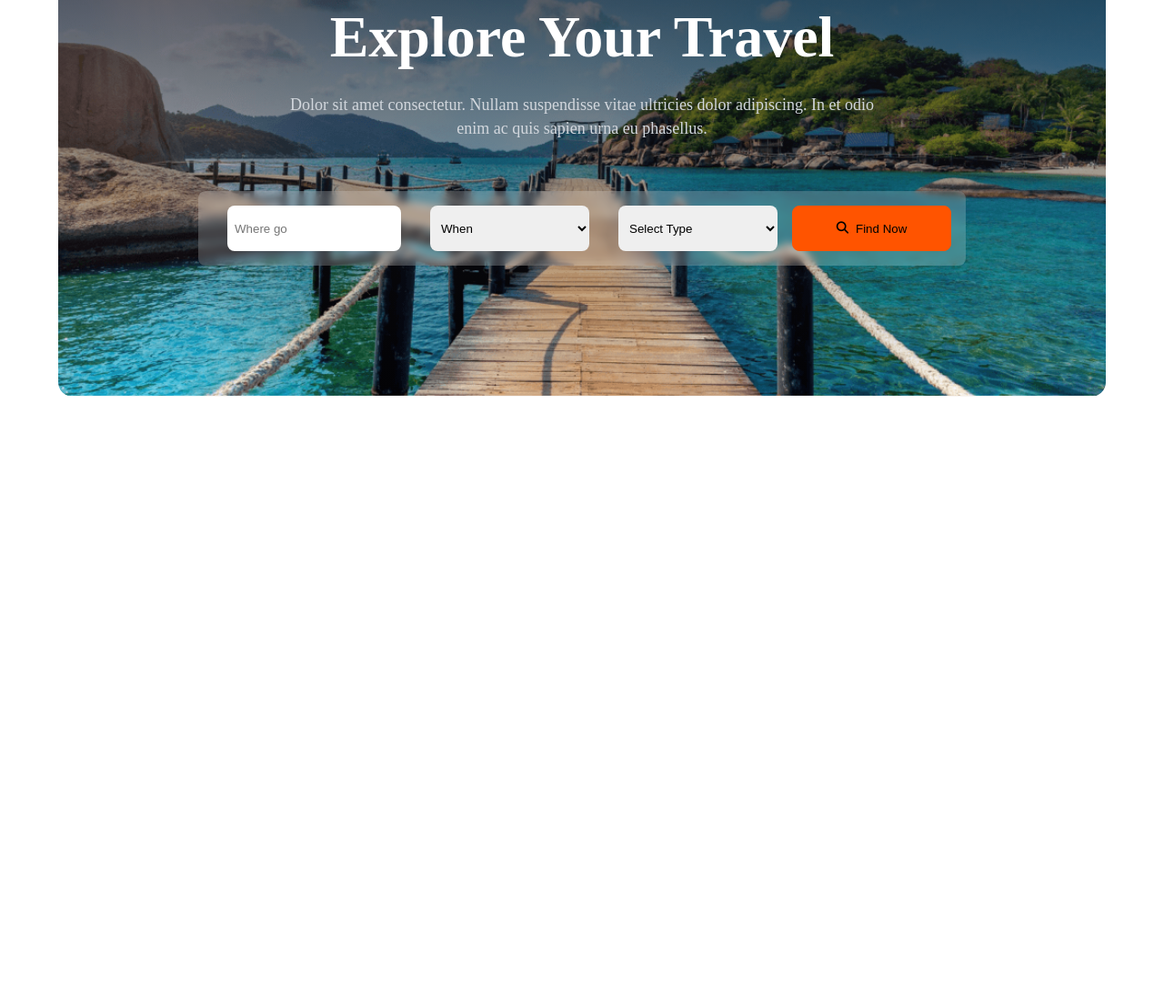
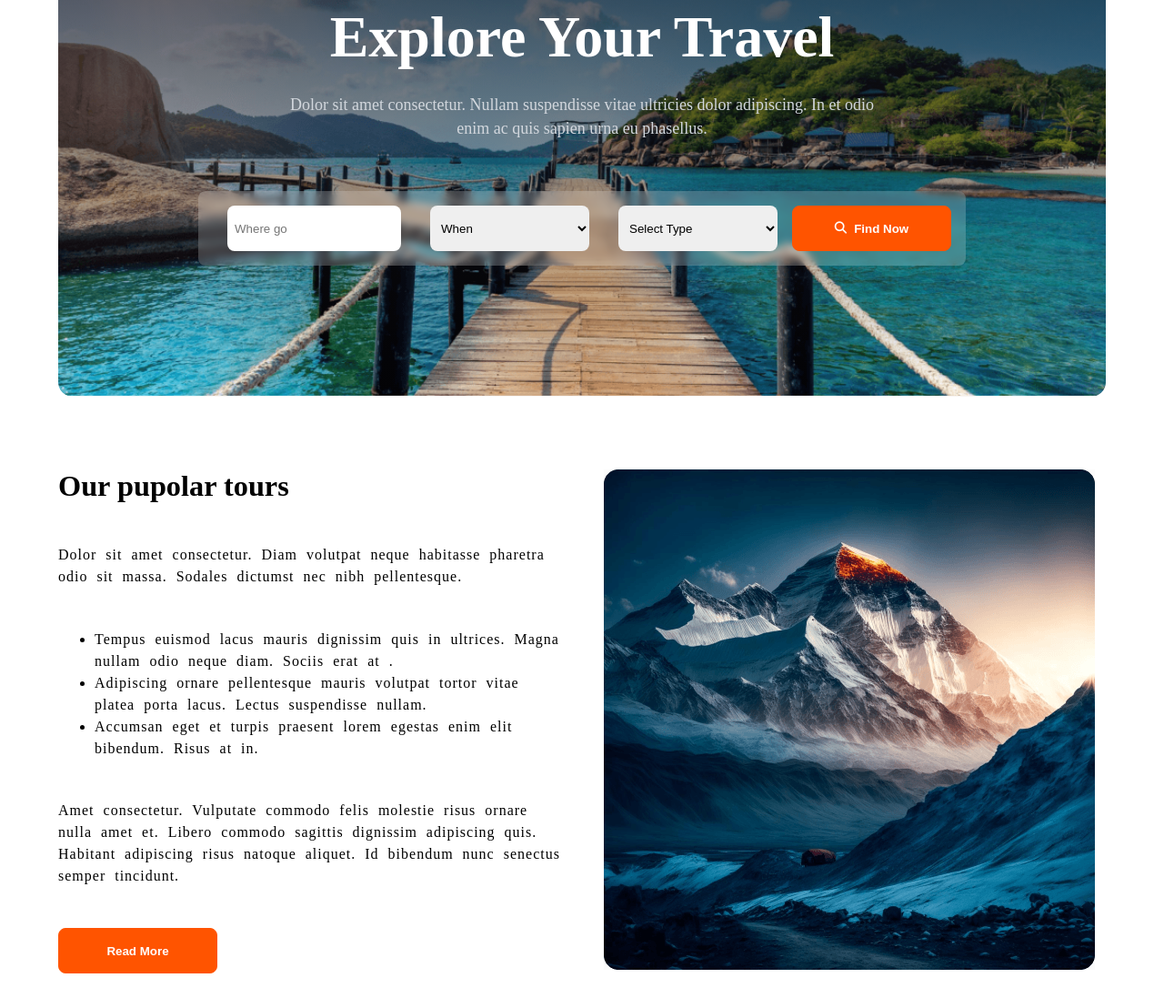
Before and after one commit to raselworshop/hero-travel, a plain HTML site: page index.html in a window 1280 px wide. Shown: the part 324-1432 px from the top of the page at 91% size. Before the commit the page ends 840 px from the top, so only its background shows below. Drawn offline with Linux system fonts and the light colour scheme.

Commit message:
popular section added

```diff
--- a/index.html
+++ b/index.html
@@ -41,5 +41,23 @@
         </div>
       </div>
       </section>
+      <!-- Our Popular Tours -->
+       <section class="container popular-section">
+        <div class="text-content">
+            <h3>Our pupolar tours</h3>
+            <p>Dolor sit amet consectetur. Diam volutpat neque habitasse pharetra odio sit massa. Sodales dictumst nec nibh pellentesque.</p>
+            <ul>
+                <li>Tempus euismod lacus mauris dignissim quis in ultrices. Magna nullam odio neque diam. Sociis erat at .</li>
+                <li>Adipiscing ornare pellentesque mauris volutpat tortor vitae platea porta lacus. Lectus suspendisse nullam.</li>
+                <li> Accumsan eget et turpis praesent lorem egestas enim elit bibendum. Risus at in.</li>
+            </ul>
+            <p>Amet consectetur. Vulputate commodo felis molestie risus
+                ornare nulla amet et. Libero commodo sagittis dignissim adipiscing quis. Habitant adipiscing risus natoque aliquet. Id bibendum nunc senectus semper tincidunt. </p>
+                <button class="btn-primary">Read More</button>
+        </div>
+        <div class="image">
+            <img src="./Images/Rectangle4.png" alt="">
+        </div>
+       </section>
 </body>
 </html>
--- a/styles/style.css
+++ b/styles/style.css
@@ -109,8 +109,35 @@
     justify-content: center;
     align-items: center;
     gap: 8px;
+    font-weight: 800;
     padding: 0.7rem 1.2rem;
+    color: white;
     background-color: rgba(255, 84, 0, 1);
     border: 1px solid rgba(255, 84, 0, 1);
     border-radius: 8px;
   }
+  /* popular section styles */
+  .popular-section{
+    display: grid;
+    grid-template-columns: 1fr 1fr;
+    gap: 3rem;
+  }
+  .text-content{
+    display: flex;
+    flex-direction: column;
+    row-gap: 1rem;
+    justify-content: space-between;
+  }
+  .text-content p,
+  .text-content li{
+    text-align: left;
+    font-size: 1rem;
+    line-height: 24px;
+    word-spacing: 5px;
+    letter-spacing: 1px;
+  }
+  .text-content p,
+  .text-content li,
+  .text-content h3{
+    text-align: left;
+}
```
Also changed, not shown: Images/Rectangle4.png (renamed from Images/Rectangle 4.png).
